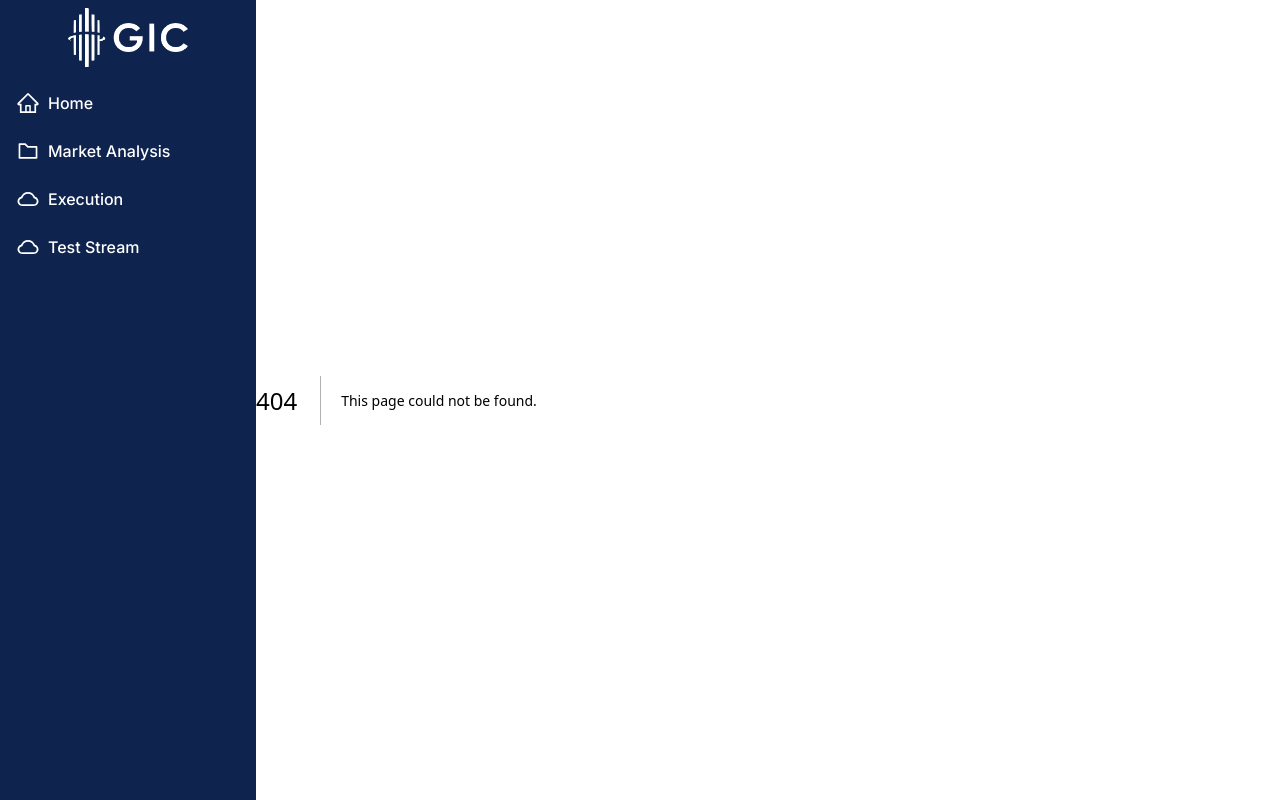
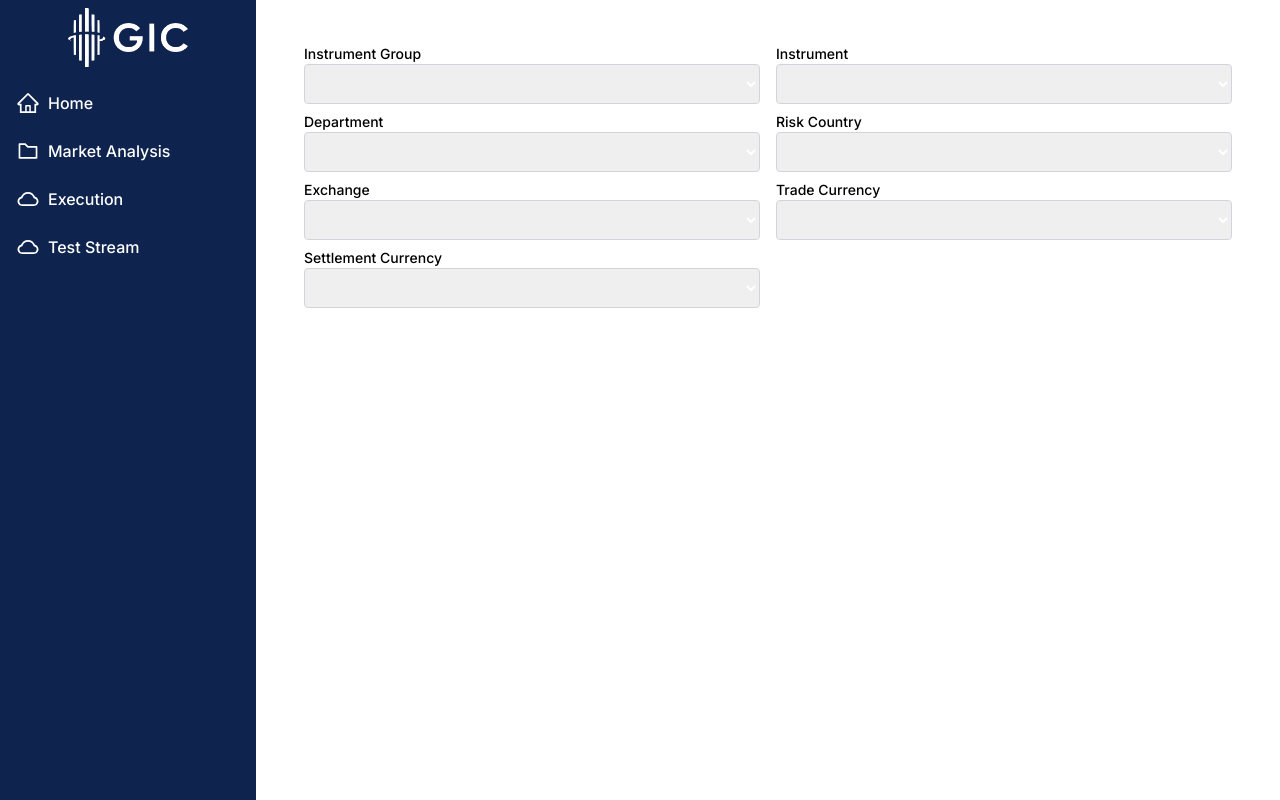
Before and after one commit to Jungstershark/TradeGuard, a Next.js app in the folder frontend/: page /market-analysis/approval-form in a window 1280 px wide. Before the commit this address had no page. Built offline with nearby package versions, Linux system fonts and the light colour scheme.

Commit message:
Build UI
Build UI for approval form.

```diff
--- /dev/null
+++ b/frontend/src/app/market-analysis/approval-form/page.tsx
@@ -0,0 +1,65 @@
+'use client'
+
+import React, { useState } from 'react';
+import TextSearch from "@/app/components/TextSearch";
+import { initialFilters } from "@/app/market-analysis/page";
+
+const dummyOptions = {
+    "Instrument Group": ["", "Equity", "Bond", "Derivative", "Commodity"],
+    "Instrument": ["", "Stock", "Bond", "Option", "Future", "ETF"],
+    "Department": ["", "Trading", "Risk Management", "Compliance", "Operations"],
+    "Risk Country": ["", "USA", "Germany", "China", "India", "Brazil"],
+    "Exchange": ["", "NYSE", "NASDAQ", "LSE", "TSE", "HKEX"],
+    "Trade Currency": ["", "USD", "EUR", "JPY", "GBP", "AUD"],
+    "Settlement Currency": ["", "USD", "EUR", "JPY", "GBP", "CHF"]
+};
+
+function TextForm({label, optionsList, selectedOption, onOptionSelected}:{label: string, optionsList: string[], selectedOption: string, onOptionSelected: any}) {
+    return (
+        <div className="px-2 py-1 w-full">
+            <label className="block text-black text-sm font-medium">
+                {label}
+            </label>
+            <select
+                id="dropdown"
+                value={selectedOption}
+                onChange={onOptionSelected}
+                className="w-full border border-gray-300 rounded pl-2 py-2 focus:outline-none focus:ring-1 focus:ring-gic-blue"
+            >
+                {optionsList.map((option, index) => {
+                    return <option key={index}>{option}</option>
+                })}
+            </select>
+        </div>
+    );
+}
+
+export default function Page() {
+    const [formParams, setFormParams] = useState(initialFilters)
+
+    function onOptionSelected(e, param) {
+
+        const newFormParams = {...formParams}
+        newFormParams[param] = e.target.value
+
+        // console.log(param, e.target.value, newFormParams)
+        setFormParams(newFormParams)
+    }
+
+    return (
+        <div className="flex flex-col p-10 w-full min-h-full">
+            <ul className="grid grid-cols-2 w-full h-min">
+                {Object.entries(formParams).map((formParam, idx) => {
+                    const param: string = formParam[0]
+                    const value: string = formParam[1]
+
+                    return (
+                        <li key={idx}>
+                            <TextForm label={param} optionsList={dummyOptions[param]} selectedOption={value} onOptionSelected={(e) => {onOptionSelected(e, param)}}/>
+                        </li>
+                    )
+                })}
+            </ul>
+        </div>
+)
+}
--- a/frontend/src/app/market-analysis/page.tsx
+++ b/frontend/src/app/market-analysis/page.tsx
@@ -9,7 +9,7 @@ import {getAllInstruments, getFilteredInstruments} from "@/app/actions/analysis_
 import * as React from "react";
 import FunctionButton from "@/app/components/FunctionButton";
 
-const initialFilters = {
+export const initialFilters = {
     "Instrument Group" : "",
     "Instrument" : "",
     "Department" : "",
```
